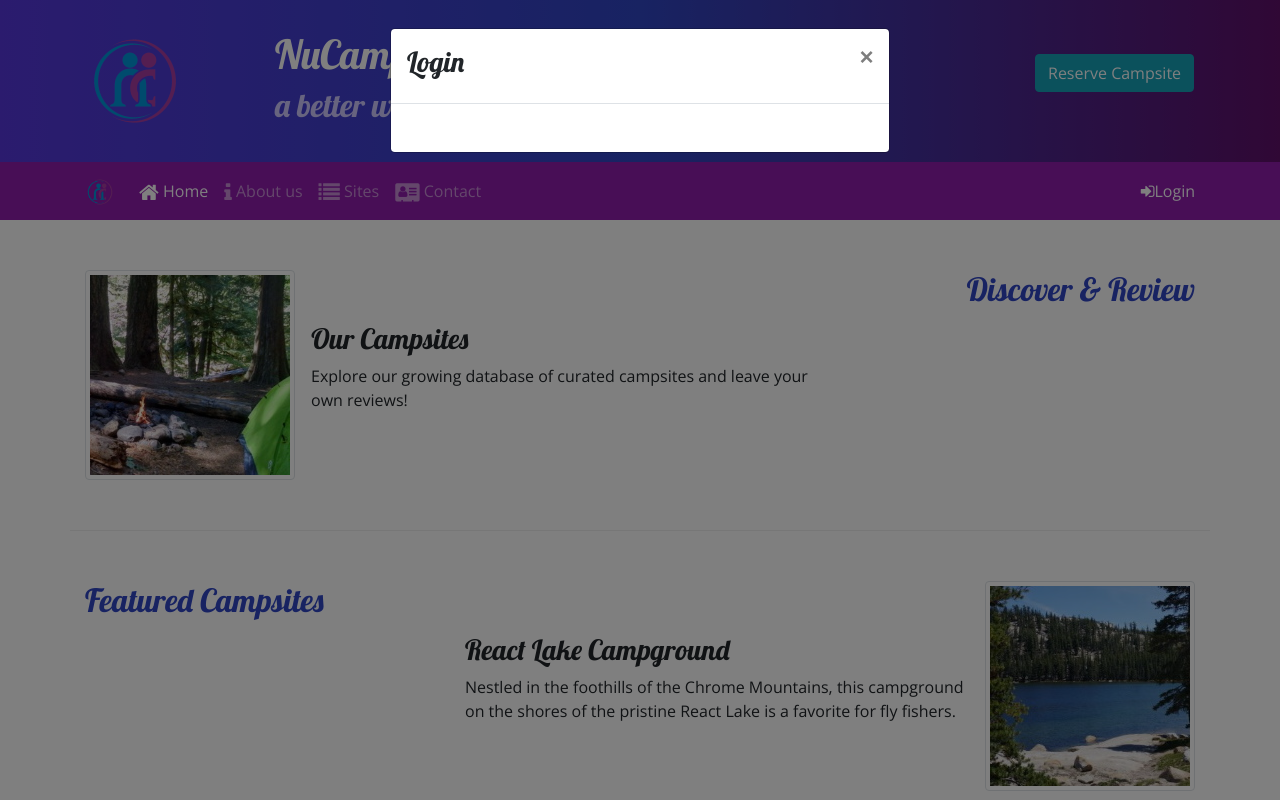
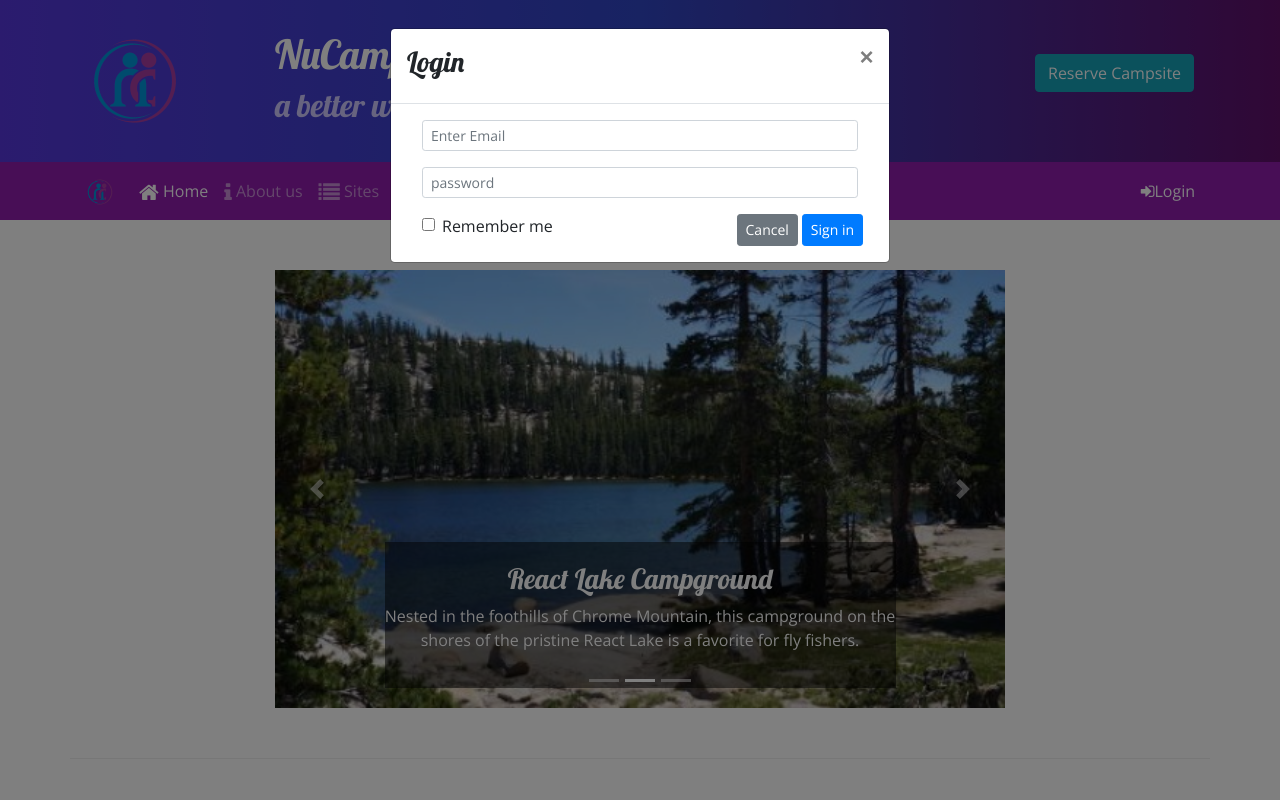
Before and after one commit to JoselineM/Campsite, a website: page index.html in a window 1280 px wide. Both pictures are taken after a click on the button "Login". Shown: the top 800 px of the page. Drawn offline with nearby package versions, Linux system fonts and the light colour scheme.

Commit message:
added login model and carousel

```diff
--- a/css/style.css
+++ b/css/style.css
@@ -51,3 +51,11 @@ a, a:hover {
     color: inherit;
     text-decoration: none;
   }
+
+  .carousel-caption {
+    background-color: rgba(0, 0, 0, 0.5);
+}
+
+.carousel {
+    border: solid #5637DD;
+}
--- a/index.html
+++ b/index.html
@@ -82,8 +82,23 @@
                         <form>
                             <div class="form-row"> <!-- what is form-group do and when do i need to use it?-->
                                 <div class="form-group col-12"><!--sr-only is for screen readers-->
-                                    <label class="sr-only" for="login">Email address</label>
+                                    <label class="sr-only" for="loginEmail">Email address</label>
+                                    <input type="email" class="form-control form-control-sm" id="loginEmail" placeholder="Enter Email">
                                 </div><!--end form-group col-122-->
+
+                                    <div class="form-group col-12">
+                                        <label class="sr-only" for="loginPassword">Password</label>
+                                        <input type="password" class="form-control form-control-sm" id="loginPassword" placeholder="password">
+                                    </div><!--end password input-->
+
+                                        <div class="col">
+                                            <div class="form-check">
+                                                <input class="form-check-input" type="checkbox">
+                                                <label class="form-check-lable">Remember me</label>
+                                            </div><!--also checkbox-->
+                                        </div><!--end of remember me checkbox-->
+                                        <button type="button" class="btn btn-secondary btn-sm ml-auto" dissmiss-data="modal">Cancel</button>
+                                        <button type="submit" class="btn btn-primary btn-sm ml-1">Sign in</button>
                             </div><!--end class-form-row-->
                         </form>
                     </div><!--end container-->
@@ -95,7 +110,52 @@
 
 
     <div class="container">
-        <!-- align item is used on rows and aligns the cols insde row vertically-->
+        <div class="row row-content"><!--mx auto centers horizontally -->
+            <div class="col-md-8 mx-auto">
+                <div class="homeCarousel" class="carousel slide" data-ride="carousel">
+                    <ol class="carousel-indicators"><!--lets people see how many slides they are,which one they are and and move back and forth from slides-->
+                        <li data-target="#homeCarousel" data-slide-to="0" class="active"></li>
+                        <li data-target="#homeCarousel" data-slide-to="1"></li>
+                        <li data-target="#homeCarousel" data-slide-to="2"></li>
+                    </ol>
+                        <div class="carousel-inner">
+                            <div class="carousel-item active">
+                                <img class="d-block w-100" src="img/breadcrumb-trail.jpg" alt="Breadcrumb Trail Campground" />
+                                <div class="carousel-caption">
+                                    <h3>Breadcrumb Trail Campground</h3>
+                                    <p class="d-none d-sm-block">Let Nucamp be your guide to this off-the-beaten-path, hike-in-only campground.</p>
+                                </div><!--caption -->
+                            </div><!--item 1 -->
+                            <div class="carousel-item">
+                                <img class="d-block w-100" src="img/react-lake.jpg" alt="React Lake Campground" />
+                                <div class="carousel-caption">
+                                    <h3>React Lake Campground</h3>
+                                    <p class="d-none d-sm-block">Nested in the foothills of Chrome Mountain, this campground on the shores of the pristine React Lake is a favorite for fly fishers.</p>
+                                </div><!-- caption-->
+                            </div><!-- item 2-->
+                            <div class="carousel-item">
+                                <img class="d-block w-100" src="img/chrome-river.jpg" alt="Chrome River Campground" />
+                                <div class="carousel-caption">
+                                    <h3>Chrome River Campground</h3>
+                                    <p class="d-none d-sm-block">Spend a few sunny days and starry nights beneath a canopy of old-growth firs at this enchanting spot by the Chrome River.</p>
+                                </div><!--caption-->
+                            </div><!--item 3 -->
+                        </div><!--end of carousel inner-->
+                     <div>
+                         <!--will be used by screen reads but will not show up on the browser-->
+                         <a class="carousel-control-prev" href="#homeCarousel" role="button" data-slide="prev">
+                            <span class="carousel-control-prev-icon"></span>
+                            <span class="sr-only">Previous</span>
+                        </a>
+                        <a class="carousel-control-next" href="#homeCarousel" role="button" data-slide="next">
+                            <span class="carousel-control-next-icon"></span>
+                            <span class="sr-only">Next</span>
+                        </a>
+                     </div><!--end controls-->
+                </div><!--end of home carousel-->
+            </div><!--end of col carousel-->
+        </div><!--end of row carousel-->
+        <!-- align item is used on rows and aligns the cols inside row vertically-->
         <div class="row row-content align-item-center">
             <!-- "-sm" means small,& -m means medium -->
             <!-- order-* classes allow you to reorder specific columns in a row without actually changing the order in the code-->
@@ -106,7 +166,7 @@
 
             <div class="col">
                 <div class="media">
-                    <img class="d-flex mr-3 img-thumbnail" src="img/breadcrumb-trail-thumb.jpg" alt="Breadcrumb Trail" />
+                    <img class="d-flex mr-3 img-thumbnail" src="img/breadcrumb-trail-thumb.jpg" alt="Breadcrumb Trail"/>
                     <div class="media-body align-self-center">
                         <h3>Our Campsites</h3>
                         <p class="d-none d-sm-block">Explore our growing database of curated campsites and leave your own reviews!</p>
@@ -182,7 +242,7 @@
                 </div>
             </div>
         </div>
-    </div>
+    </div><!--end of body container-->
 
     <footer class="site-footer">
         <div class="container">
```
Also changed, not shown: README.md.
